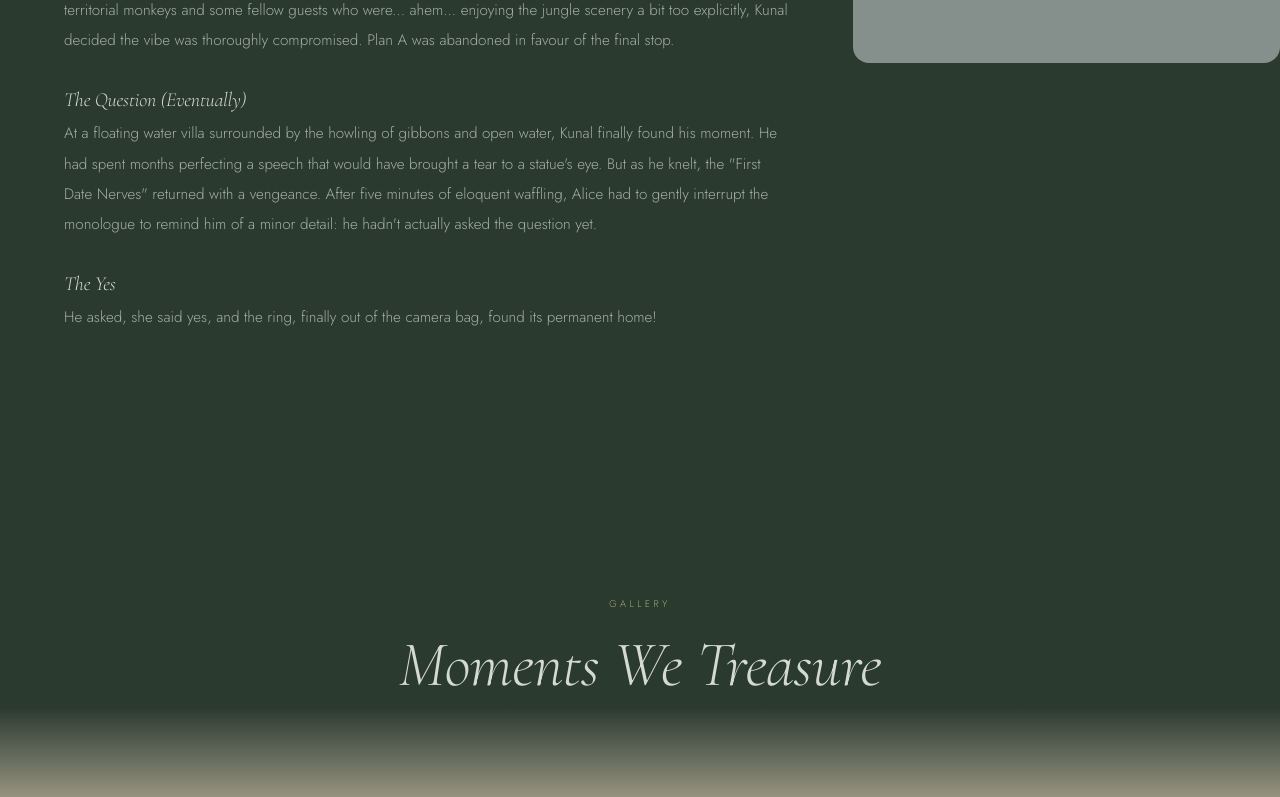
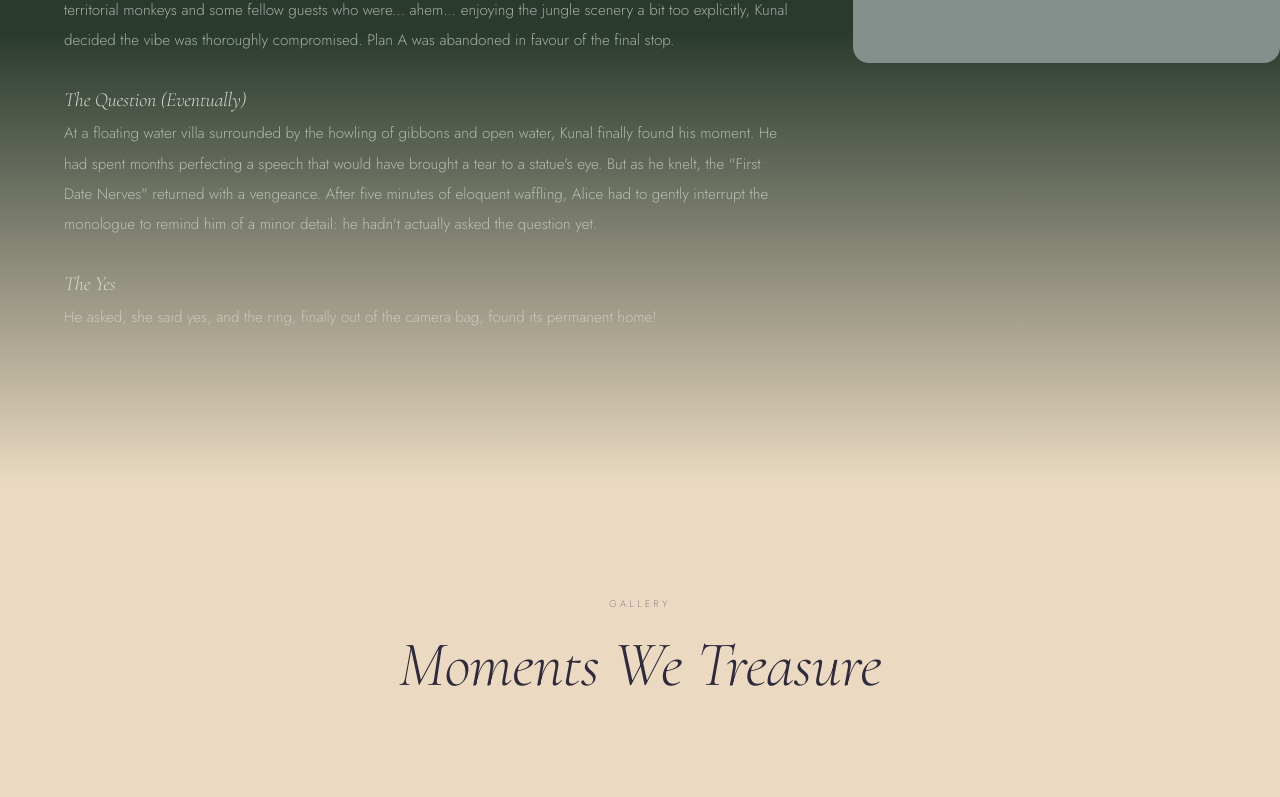
Before and after one commit to kunalandalice-ux/wedding-site, a plain HTML site: page index.html in a window 1280 px wide. Shown: the part 3062-3859 px from the top of the page. Drawn offline with nearby package versions, Linux system fonts and the light colour scheme; grey boxes are pictures that could not be loaded.

Commit message:
Move dark-to-cream transition into Story section bottom — Gallery opens fully cream, heading readable

```diff
--- a/index.html
+++ b/index.html
@@ -756,9 +756,15 @@ body.night .section-quote {
 body.night .big-quote      { color: #D4D9D2; }
 body.night .big-quote cite { color: #FCF1A5; }
 
-/* ── Story — #2A3A2F Pine Shadow (deep forest at night) ─── */
-body.night .section-story { background: #2A3A2F; }
-body.night .story-text    { background: #2A3A2F; }
+/* ── Story — fades to cream at the bottom so Gallery opens already-warm */
+body.night .section-story {
+  background: linear-gradient(to bottom,
+    #2A3A2F  0%,
+    #2A3A2F 80%,
+    #EBDAC1 100%
+  );
+}
+body.night .story-text    { background: transparent; }
 body.night .si-1 {
   filter: grayscale(100%) sepia(40%) hue-rotate(105deg) saturate(50%) brightness(0.82);
 }
@@ -777,16 +783,14 @@ body.night .section-story .chapter-label { color: #FCF1A5; }
 /*    Ends pure Moody Plum — Details owns the fade-in      */
 body.night .section-gallery {
   background: linear-gradient(to bottom,
-    #2A3A2F  0%,
-    #2A3A2F 22%,
-    #EBDAC1 38%,
+    #EBDAC1  0%,
     #EBDAC1 74%,
     #3D3356 100%
   );
 }
-/* Header sits in the flat dark zone — light text */
-body.night .section-gallery .section-header h2 { color: #D4D9D2; }
-body.night .section-gallery .chapter-label     { color: #FCF1A5; }
+/* Header on cream — dark text */
+body.night .section-gallery .section-header h2 { color: #302A3D; }
+body.night .section-gallery .chapter-label     { color: #5E3A6A; }
 /* Polaroids — night mode */
 body.night .polaroid-caption { color: #7a6048; }
 
```
